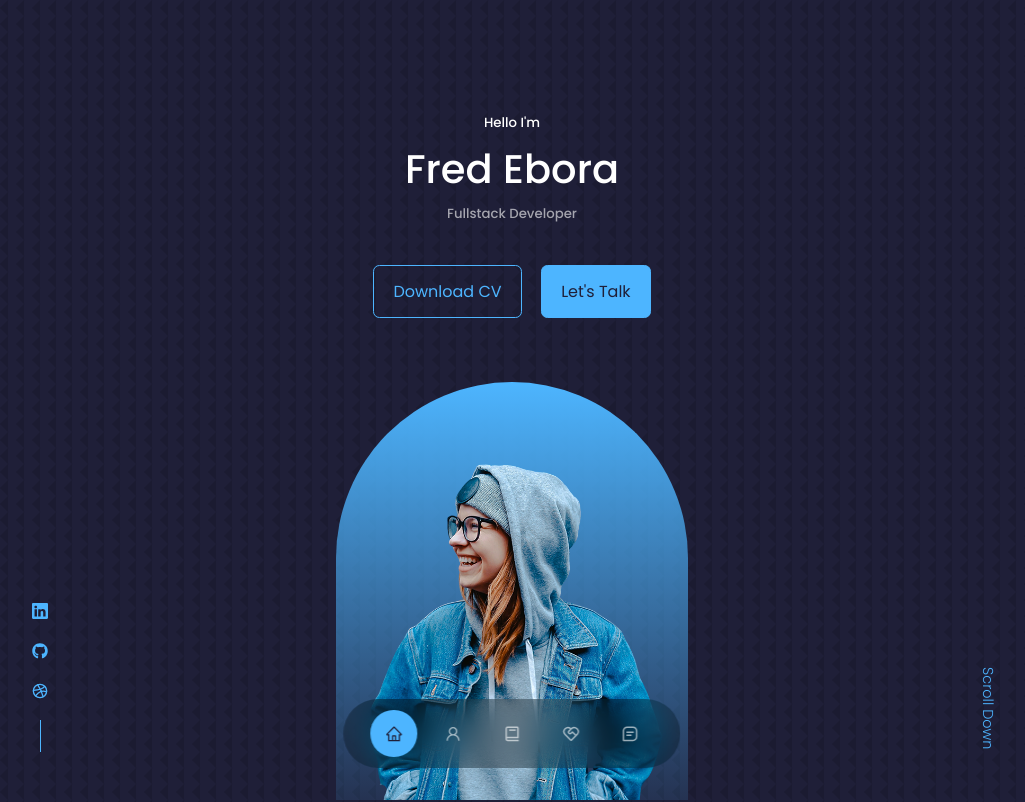
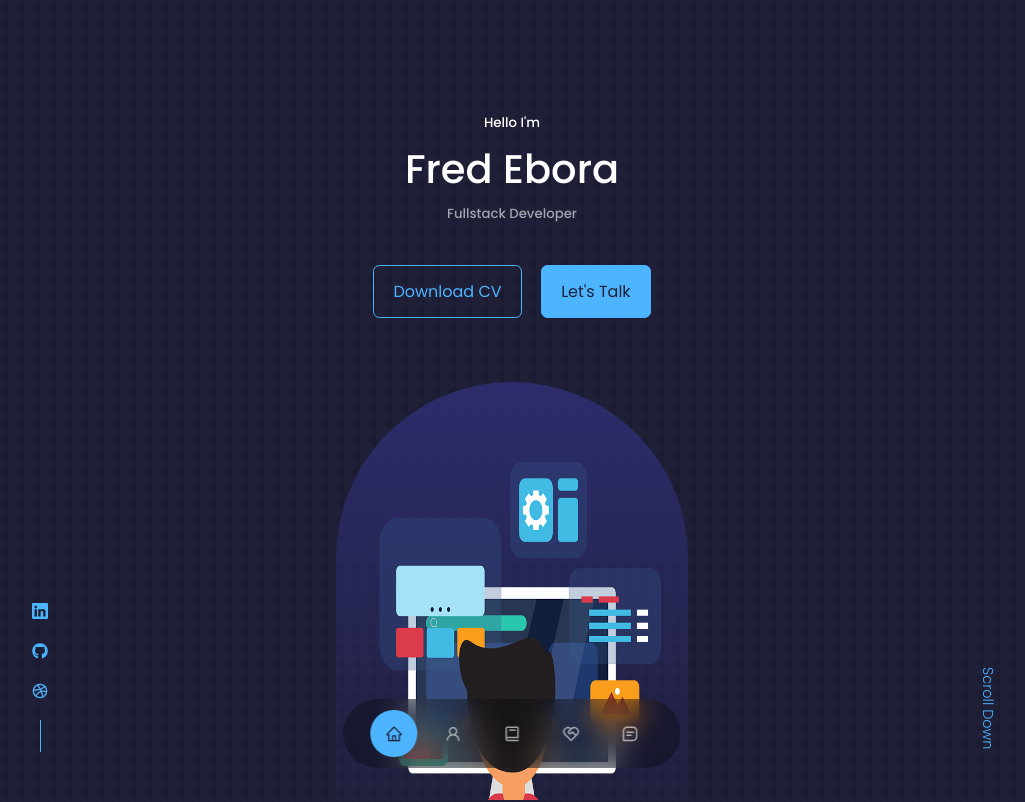
Before and after one commit to freddoflamingo/fsebora-portfolio, a React (Create React App) app: page / in a window 1280 px wide. Shown: the top 802 px of the page, without its empty margins (128-1153 px from the left). Built offline with nearby package versions, Linux system fonts and the light colour scheme.

Commit message:
Update Photos

```diff
--- a/src/components/about/About.jsx
+++ b/src/components/about/About.jsx
@@ -1,6 +1,6 @@
 import React from "react";
 import classes from "./About.module.css";
-import ME from "../../assets/me-about.jpg";
+import ME from "../../assets/fse-me-about.jpg";
 import { BiAward } from "react-icons/bi";
 import { FiUsers } from "react-icons/fi";
 import { VscFolderLibrary } from "react-icons/vsc";
--- a/src/components/header/Header.jsx
+++ b/src/components/header/Header.jsx
@@ -1,7 +1,7 @@
 import React from "react";
 import classes from "./Header.module.css";
 import CTA from "./CTA";
-import ME from "../../assets/me.png";
+import ME from "../../assets/fse-me.png";
 import HeaderSocials from "./HeaderSocials";
 
 const Header = () => {
--- a/src/components/header/Header.module.css
+++ b/src/components/header/Header.module.css
@@ -39,7 +39,7 @@ header {
 
 /* ================ ME ================ */
 .me {
-  background: linear-gradient(var(--color-primary), transparent);
+  background: linear-gradient(var(--color-bg-variant), transparent);
   width: 22rem;
   height: 30rem;
   position: absolute;
```
Also changed, not shown: src/assets/fse-me-about.jpg (added), src/assets/fse-me.png (added).
